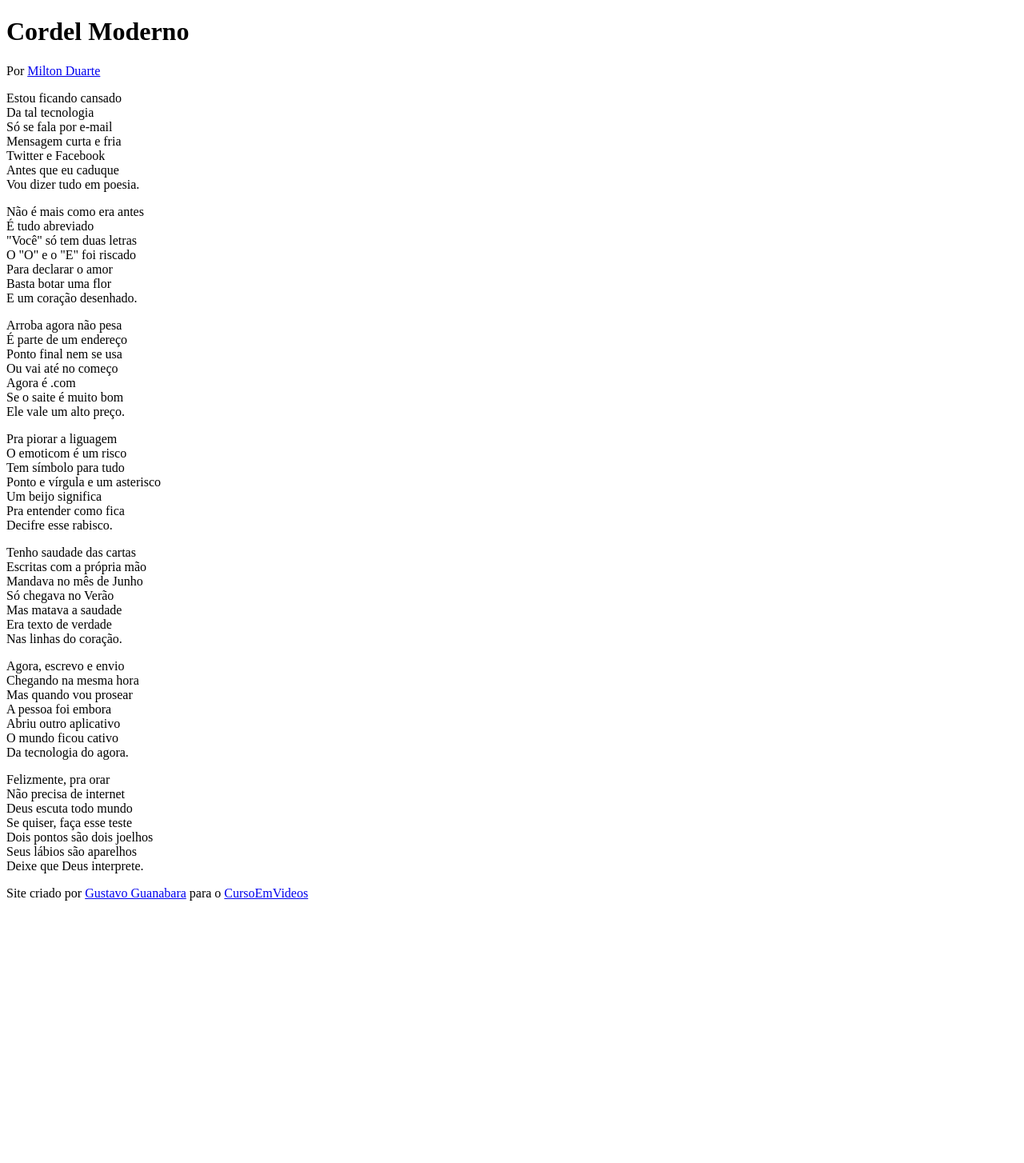
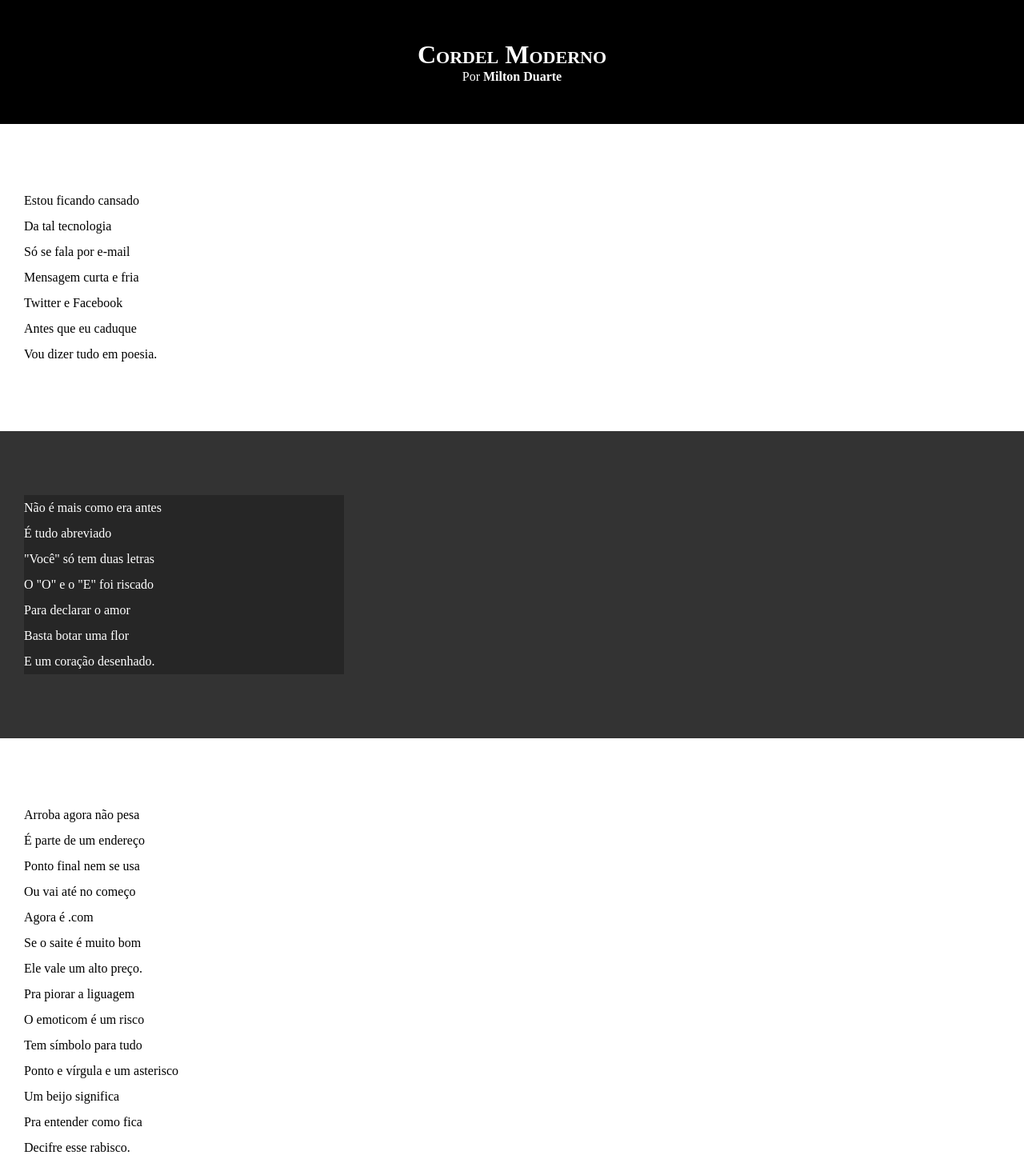
Before and after one commit to Allan-Jhones/html-css, a plain HTML site: page modulo_3/d012/index.html in a window 1280 px wide. Shown: the top 1454 px of the page at 80% size. Before the commit the page ends 1142 px from the top, so only its background shows below. Drawn offline with Linux system fonts and the light colour scheme.

Commit message:
estilos dos textos

```diff
--- a/modulo_3/d012/estilo/style.css
+++ b/modulo_3/d012/estilo/style.css
@@ -1 +1,57 @@
 @charset "UTF-8";
+
+/*Resetar margin e padding*/
+* {
+    margin: 0;
+    padding: 0;
+
+}
+html, body {
+    background-color: darkgray;
+}
+header {
+    background-color: black;
+    color: white;
+    text-align: center;
+}
+header > h1 {
+    padding-top: 50px;
+    font-variant: small-caps;
+}
+header > p {
+    padding-bottom: 50px;;
+}
+header a, footer a {
+    color: white;
+    text-decoration: none;
+    font-weight: bolder;
+}
+header a:hover, footer a:hover {
+    color: red;
+    text-decoration: underline;
+}
+section {
+    padding-top: 10vh;
+    padding-bottom: 10vh;
+    line-height: 2em;
+    padding-left: 30px;
+}
+section.normal {
+    background-color: white;
+    color: black;
+}
+section.imagem {
+    background-color: rgb(51,51,51);
+    color: white;
+}
+section.imagem > p {
+    width: 400px;
+    background-color: rgba(0, 0, 0, 0.253);
+}
+footer {
+    background-color: black;
+    color: white;
+    text-align: center;
+    padding: 10px;
+
+}
--- a/modulo_3/d012/index.html
+++ b/modulo_3/d012/index.html
@@ -14,7 +14,7 @@
         </p>
     </header>
 
-    <section>
+    <section class="normal">
         <p>
             Estou ficando cansado<br>
             Da tal tecnologia<br>
@@ -26,7 +26,7 @@
         </p>
     </section>
 
-    <section>
+    <section class="imagem">
         <p>
             Não é mais como era antes<br>
             É tudo abreviado<br>
@@ -40,7 +40,7 @@
 
 
 
-    <section>
+    <section class="normal">
         <p>
             Arroba agora não pesa<br>
             É parte de um endereço<br>
@@ -63,7 +63,7 @@
     </section>
 
 
-    <section>
+    <section class="imagem">
         <p>
             Tenho saudade das cartas<br>
             Escritas com a própria mão<br>
@@ -76,7 +76,7 @@
     </section>
 
 
-    <section>
+    <section class="normal">
         <p>
             Agora, escrevo e envio<br>
             Chegando na mesma hora<br>
```
